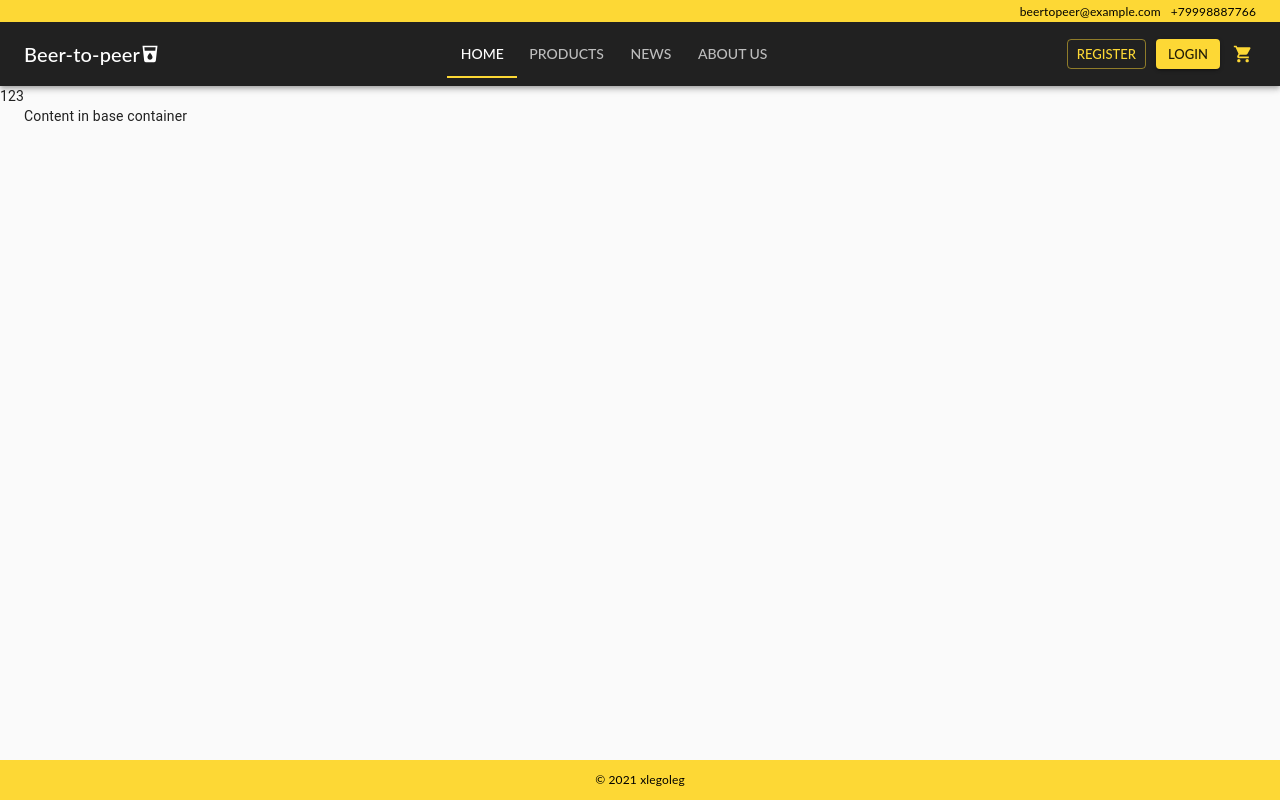
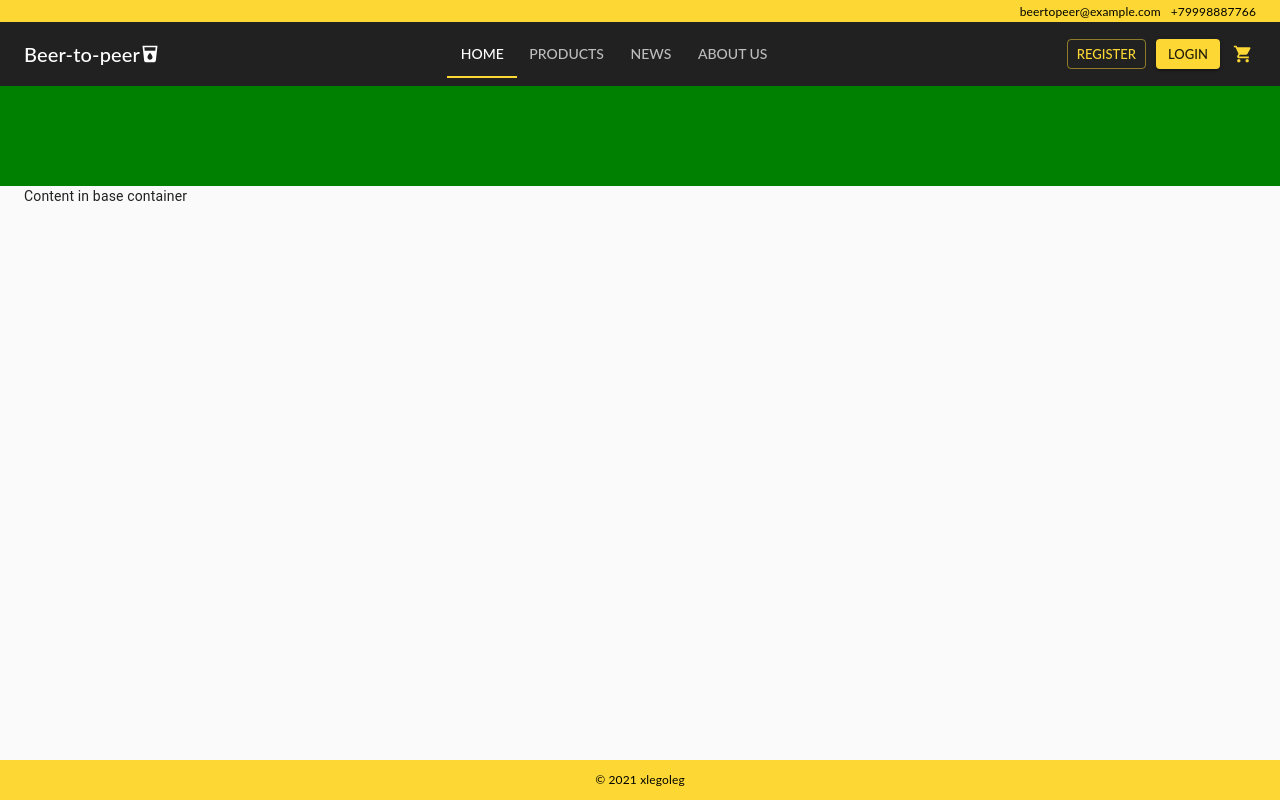
Before and after one commit to xlegoleg/ecapi-react-front, a React app: page / in a window 1280 px wide. Built offline with nearby package versions, Linux system fonts and the light colour scheme.

Commit message:
useEffect interval fix

```diff
--- a/src/components/base/carousel/BaseCarousel.tsx
+++ b/src/components/base/carousel/BaseCarousel.tsx
@@ -1,20 +1,44 @@
-import React from 'react';
+import React, { useState, useEffect } from 'react';
 import { IconButton } from '@material-ui/core';
 import { useStyles } from './BaseCarouselStyle';
 import { IBaseCarouselProps, IBaseCarouselSubComponents } from '@interfaces/components/BaseCarousel';
 
 
-const BaseCarousel: React.FC<IBaseCarouselProps> & IBaseCarouselSubComponents = (props: IBaseCarouselProps = {
-  columns: 1,
-  spacing: 0,
-  items: [],
-  children: null
-}) => {
+const BaseCarousel: React.FC<IBaseCarouselProps> & IBaseCarouselSubComponents = (props: IBaseCarouselProps) => {
+  const [autoInterval, setAutoInterval] = useState<NodeJS.Timer | null>(null);
+
+  // TODO translate = 0*page - spacing*px
+  const interval = 3000;
+  const pages = React.Children.count(props.children) || props.items?.length || 0;
+  const [page, setPage] = useState(0)
   const classes = useStyles({
-    pages: 3,
-    page: 0,
+    pages: pages,
+    page: page,
     ...props
   });
+
+  useEffect(() => {
+    initAutoScroll();
+
+    return () => {
+      if (autoInterval) {
+        clearInterval(autoInterval)
+      }
+    }
+  }, [page]);
+
+  const changePage = (page: number): void => {
+    setPage(page > pages-1 ? 0 : page < 0 ? pages-1 : page)
+  }
+
+  const initAutoScroll = (): void => {
+    if (props.auto) {
+      const initialInterval = setInterval(() => {
+        changePage(page+1);
+      }, interval);
+      setAutoInterval(initialInterval);
+    }
+  }
 
   return (
     <div className={classes.container}>
@@ -27,6 +51,14 @@ const BaseCarousel: React.FC<IBaseCarouselProps> & IBaseCarouselSubComponents =
       </div>
     </div>
   );
+}
+
+BaseCarousel.defaultProps = {
+  columns: 1,
+  spacing: 0,
+  items: [],
+  children: null,
+  auto: false
 }
 
 const Block: React.FC<{}> = ({ children }) => {
--- a/src/components/pages/home/components/HomePromo.tsx
+++ b/src/components/pages/home/components/HomePromo.tsx
@@ -4,10 +4,10 @@ import { BaseCarousel } from '@components/base/carousel/BaseCarousel';
 export const HomePromo: React.FC = (props) => {
   return (
     <div>
-      <BaseCarousel spacing={10} columns={3}>
-        <BaseCarousel.Block>123</BaseCarousel.Block>
-        <BaseCarousel.Block>456</BaseCarousel.Block>
-        <BaseCarousel.Block>789</BaseCarousel.Block>
+      <BaseCarousel auto={true} columns={3}>
+        <BaseCarousel.Block><div style={{width: '100%', height: '100px', background: 'red'}}/></BaseCarousel.Block>
+        <BaseCarousel.Block><div style={{width: '100%', height: '100px', background: 'green'}}/></BaseCarousel.Block>
+        <BaseCarousel.Block><div style={{width: '100%', height: '100px', background: 'blue'}}/></BaseCarousel.Block>
       </BaseCarousel>
     </div>
   );
```
